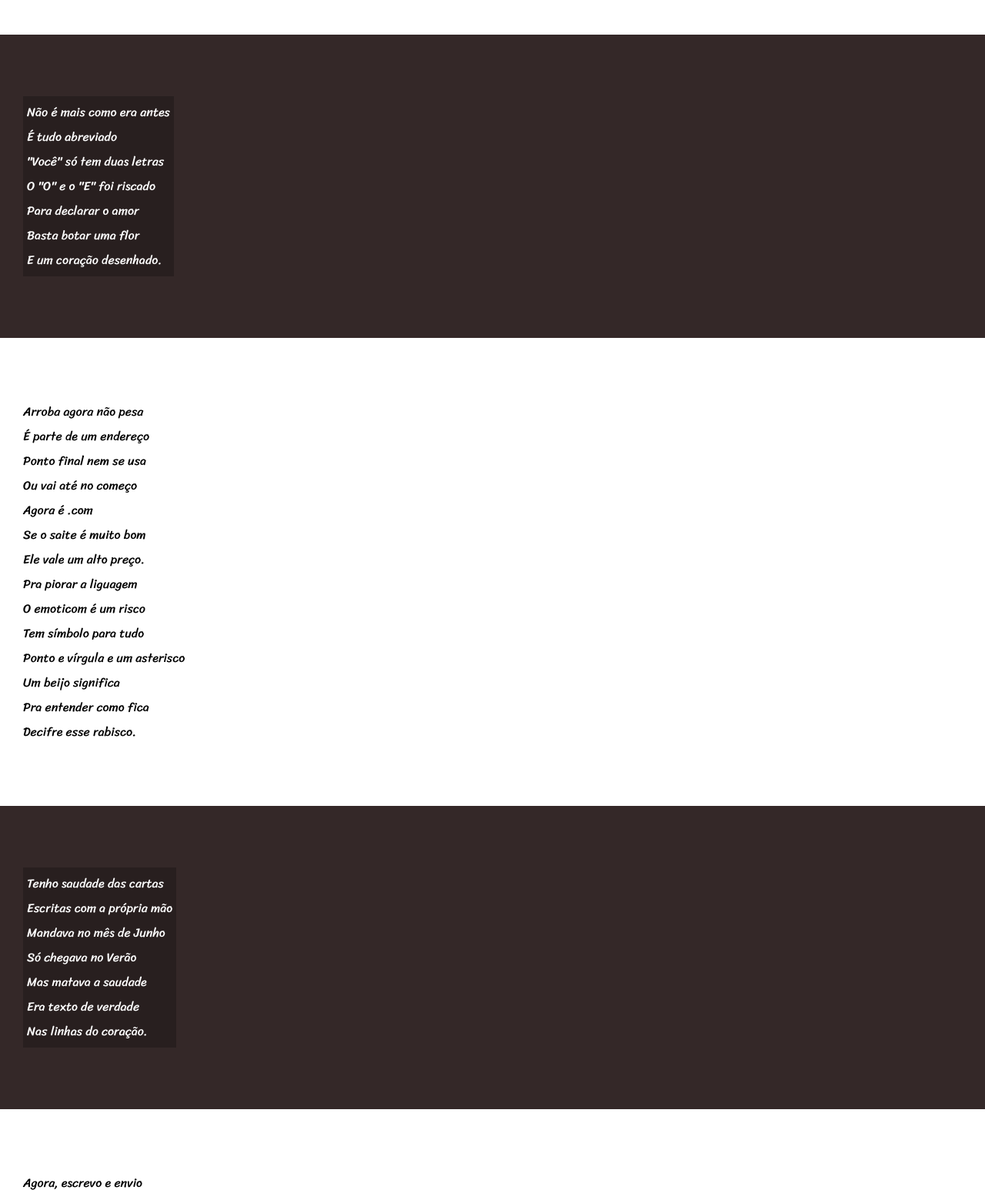
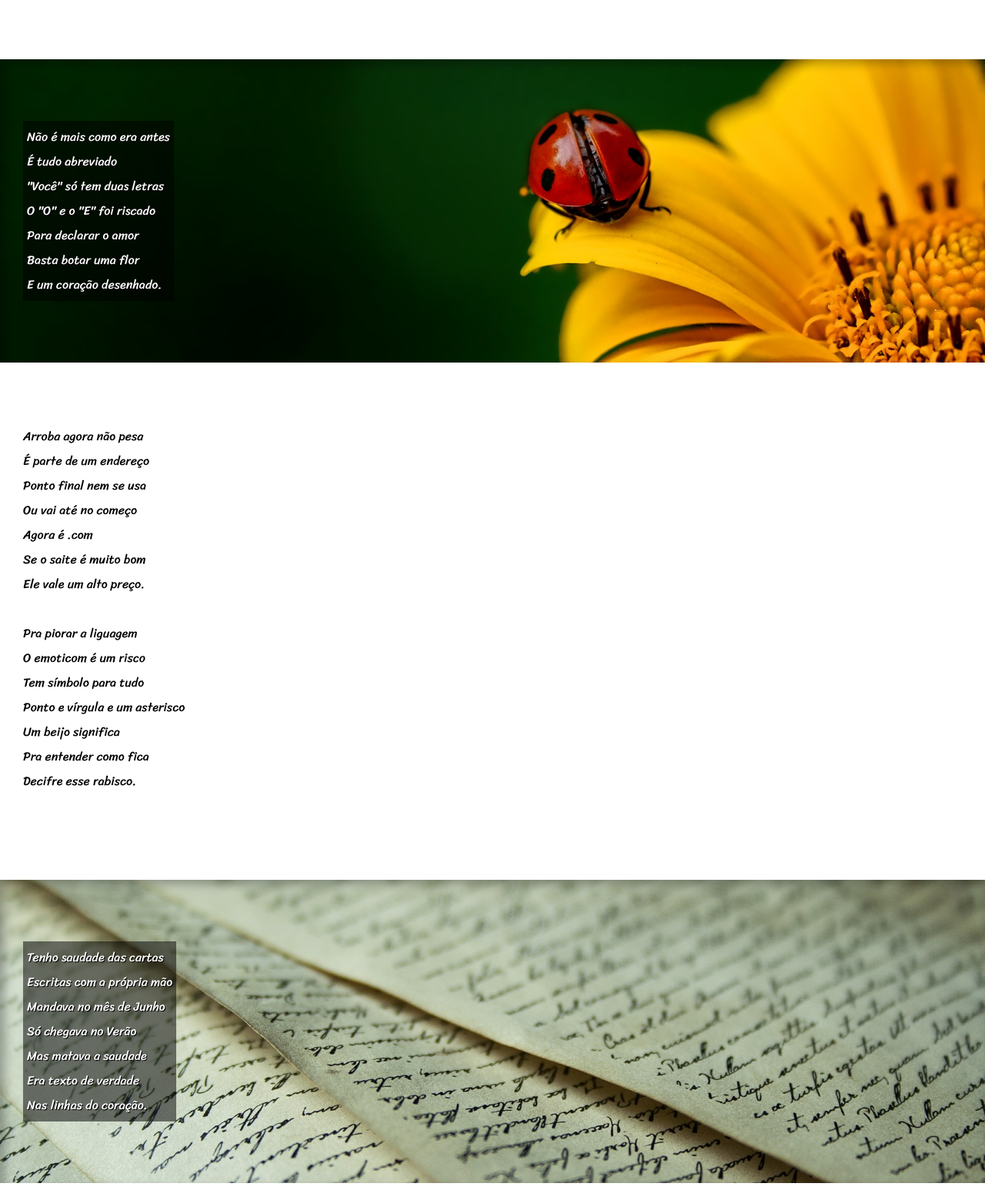
Before and after one commit to vickybispo/Cordel-Moderno, a plain HTML site: page index.html in a window 1280 px wide. Shown: the part 494-2040 px from the top of the page at 77% size. Drawn offline with Linux system fonts and the light colour scheme.

Commit message:
ultimas atualizacoes do ex12

```diff
--- a/estilo/style.css
+++ b/estilo/style.css
@@ -49,6 +49,9 @@ section {
     font-family: var(--fonte3);
     font-size: 3.5%vw;
 }
+section > p {
+    padding-bottom: 2em;
+}
 section.normal {
     background-color: white;
     color: black;
@@ -57,11 +60,24 @@ section.normal {
 section.imagem {
     background-color: rgb(52, 40, 40);
     color: white;
+    box-shadow: inset 6px 6px 13px 0px rgba(0, 0, 0, 0.296);
+    background-attachment: fixed;
 }
 section.imagem > p {
     display: inline-block;
     padding: 5px;
-    background-color: rgba(0, 0, 0, 0.227);
+    background-color: rgba(0, 0, 0, 0.515);
+    text-shadow: 1px 1px 0px black;
+}
+section#img01 {
+    background-image: url('../background001.jpg');
+    background-position: right center;
+    background-size: cover;
+}
+section#img02 {
+   background-image: url('../background002.jpg');
+   background-position: right center;
+   background-size: cover;
 
 }
 footer {
--- a/index.html
+++ b/index.html
@@ -31,7 +31,7 @@
 
     </section>
 
-    <section class="imagem">
+    <section class="imagem" id="img01">
 
         <p>
             Não é mais como era antes <br>
@@ -69,7 +69,7 @@
         </p>
 </section>
 
-    <section class="imagem">
+    <section class="imagem" id="img02">
         <p>
 
         Tenho saudade das cartas <br>
```
